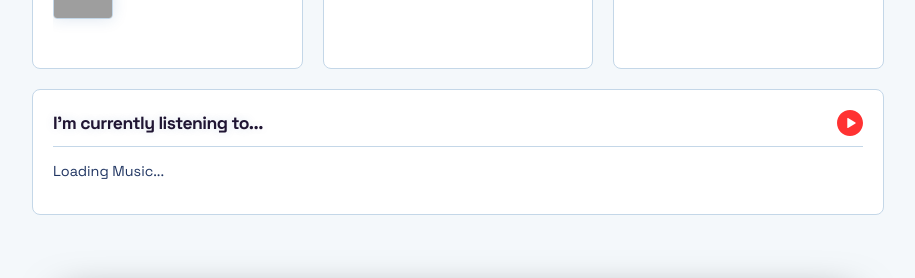
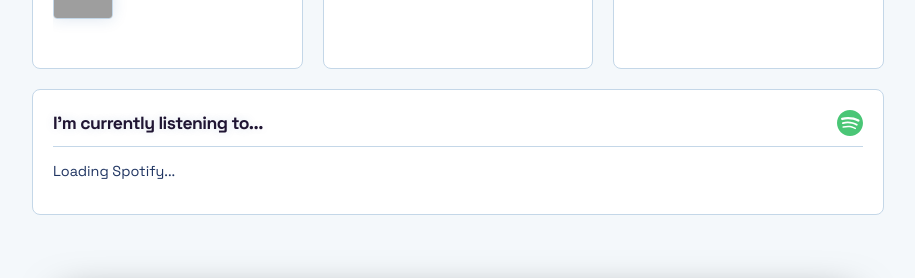
Before and after one commit to PASSK3YS/PASSK3YS.github.io, a Jekyll site: the page built from index.md, in a window 1280 px wide. Shown: the part 669-947 px from the top of the page, without its empty margins (182-1097 px from the left). Built offline with Jekyll 4.4.1, drawn with Linux system fonts in a browser that asks for light colours; grey boxes are pictures that could not be loaded.

Commit message:
chore: revert to spotify

```diff
--- a/index.md
+++ b/index.md
@@ -55,19 +55,19 @@ title: About
             <p style="font-size: 0.9em; color: var(--text-muted);">Loading Xbox...</p>
         </div>
     </div>
-    <div class="grid-item" id="music-card" style="grid-column: 1 / -1; position: relative; overflow: hidden;">
-        <div id="music-bg-layer"></div>
+    <div class="grid-item" id="spotify-card" style="grid-column: 1 / -1; position: relative; overflow: hidden;">
+        <div id="spotify-bg-layer"></div>
         <div style="position: relative; z-index: 1;">
-            <div class="music-header">
+            <div class="spotify-header">
                 <h3>I'm currently listening to...</h3>
-                <a href="https://music.youtube.com/" target="_blank" class="music-logo-link">
-                    <svg viewBox="0 0 24 24" width="26" height="26" fill="#FF0000">
-                        <path d="M12 0C5.373 0 0 5.373 0 12s5.373 12 12 12 12-5.373 12-12S18.627 0 12 0zm5.016 12.396l-6.843 4.106A.464.464 0 019.5 16.104V7.896a.464.464 0 01.673-.398l6.843 4.106a.465.465 0 010 .792z"/>
+                <a href="https://open.spotify.com/user/iplkfu8oka623d0rj6p7xsfyh?si=9452da697dd143af" target="_blank" class="spotify-logo-link">
+                    <svg viewBox="0 0 24 24" width="26" height="26" fill="#1DB954">
+                        <path d="M12 0C5.4 0 0 5.4 0 12s5.4 12 12 12 12-5.4 12-12S18.66 0 12 0zm5.521 17.34c-.24.359-.66.48-1.021.24-2.82-1.74-6.36-2.101-10.561-1.141-.418.122-.779-.179-.899-.539-.12-.421.18-.78.54-.9 4.56-1.021 8.52-.6 11.64 1.32.42.18.479.659.301 1.02zm1.44-3.3c-.301.42-.84.6-1.262.3-3.239-1.98-8.159-2.58-11.939-1.38-.479.12-1.02-.12-1.14-.6-.12-.48.12-1.021.6-1.141C9.6 9.9 15 10.561 18.72 12.84c.361.181.54.78.241 1.2zm.12-3.36C15.24 8.4 8.82 8.16 5.16 9.301c-.6.179-1.2-.181-1.38-.721-.18-.6.18-1.2.72-1.38 4.26-1.26 11.28-1.02 15.721 1.621.539.3.719 1.02.419 1.56-.299.421-1.02.599-1.559.3z"/>
                     </svg>
                 </a>
             </div>
-            <div id="music-container">
-                <p style="font-size: 0.9em; color: var(--text-muted);">Loading Music...</p>
+            <div id="spotify-container">
+                <p style="font-size: 0.9em; color: var(--text-muted);">Loading Spotify...</p>
             </div>
         </div>
     </div>
@@ -140,7 +140,7 @@ title: About
     border: 1px solid var(--border);
 }
 
-.music-thumb-large {
+.spotify-thumb-large {
     width: 85px;
     height: 85px;
     object-fit: cover;
@@ -227,7 +227,7 @@ title: About
 
 .playing-indicator .bar {
     width: 3px;
-    background-color: #FF0000;
+    background-color: #1DB954;
     animation: eq-bounce 1s infinite ease-in-out;
     transform-origin: bottom;
     border-radius: 2px;
@@ -242,7 +242,7 @@ title: About
     50% { transform: scaleY(1); }
 }
 
-#music-bg-layer {
+#spotify-bg-layer {
     position: absolute;
     top: -30px;
     left: -30px;
@@ -257,7 +257,7 @@ title: About
     pointer-events: none;
 }
 
-.music-header {
+.spotify-header {
     display: flex;
     justify-content: space-between;
     align-items: center;
@@ -267,13 +267,13 @@ title: About
     transition: border-color 0.5s ease;
 }
 
-.grid-item .music-header h3 {
+.grid-item .spotify-header h3 {
     margin: 0;
     padding: 0;
     border-bottom: none;
 }
 
-.music-logo-link {
+.spotify-logo-link {
     display: flex;
     align-items: center;
     opacity: 0.8;
@@ -282,37 +282,37 @@ title: About
     border-bottom: none !important;
 }
 
-.music-logo-link:hover {
+.spotify-logo-link:hover {
     opacity: 1;
     transform: scale(1.1);
     text-decoration: none !important;
     border-bottom: none !important;
 }
 
-.music-active #music-bg-layer {
+.spotify-active #spotify-bg-layer {
     opacity: 1;
 }
 
-.music-active h3 {
+.spotify-active h3 {
     color: #ffffff !important;
 }
 
-.music-active .music-header {
+.spotify-active .spotify-header {
     border-bottom-color: rgba(255, 255, 255, 0.2) !important;
 }
 
-.music-active .latest-movie-title {
+.spotify-active .latest-movie-title {
     color: #ffffff !important;
 }
 
-.music-active .latest-movie-date {
+.spotify-active .latest-movie-date {
     color: rgba(255, 255, 255, 0.7) !important;
 }
 </style>
 
 <script>
 const workerUrl = 'https://xbox-tracker.snowy-scene-5750.workers.dev';
-let currentMusicState = '';
+let currentSpotifyState = '';
 
 function fetchData() {
     fetch(workerUrl)
@@ -332,14 +332,14 @@ function fetchData() {
             }
 
             if (data.music) {
-                const card = document.getElementById('music-card');
-                const bg = document.getElementById('music-bg-layer');
+                const card = document.getElementById('spotify-card');
+                const bg = document.getElementById('spotify-bg-layer');
                 const newState = `${data.music.title}-${data.music.isPlaying}`;
 
-                if (currentMusicState !== newState) {
-                    currentMusicState = newState;
+                if (currentSpotifyState !== newState) {
+                    currentSpotifyState = newState;
                     bg.style.backgroundImage = `url('${data.music.image}')`;
-                    card.classList.add('music-active');
+                    card.classList.add('spotify-active');
 
                     let statusText = data.music.isPlaying ?
                         `Now Playing <span class="playing-indicator"><span class="bar"></span><span class="bar"></span><span class="bar"></span></span>` :
@@ -353,13 +353,13 @@ function fetchData() {
                         else statusText += ` • ${Math.floor(diffMins / 1440)} DAYS AGO`;
                     }
 
-                    const searchUrl = `https://music.youtube.com/search?q=${encodeURIComponent(data.music.title + ' ' + data.music.artist)}`;
-                    const statusColor = data.music.isPlaying ? '#FF0000' : 'rgba(255, 255, 255, 0.7)';
+                    const searchUrl = `https://open.spotify.com/search/$${encodeURIComponent(data.music.title + ' ' + data.music.artist)}`;
+                    const statusColor = data.music.isPlaying ? '#1DB954' : 'rgba(255, 255, 255, 0.7)';
 
-                    document.getElementById('music-container').innerHTML = `
+                    document.getElementById('spotify-container').innerHTML = `
                         <a href="${searchUrl}" target="_blank" class="latest-movie-link-wrapper">
                             <div class="latest-movie-content">
-                                <img src="${data.music.image}" alt="${data.music.title}" class="music-thumb-large">
+                                <img src="${data.music.image}" alt="${data.music.title}" class="spotify-thumb-large">
                                 <div class="latest-movie-info">
                                     <p style="font-size: 0.75rem; font-weight: bold; text-transform: uppercase; color: ${statusColor}; margin: 0 0 4px 0; display: flex; align-items: center;">${statusText}</p>
                                     <p class="latest-movie-title">${data.music.title}</p>
```
